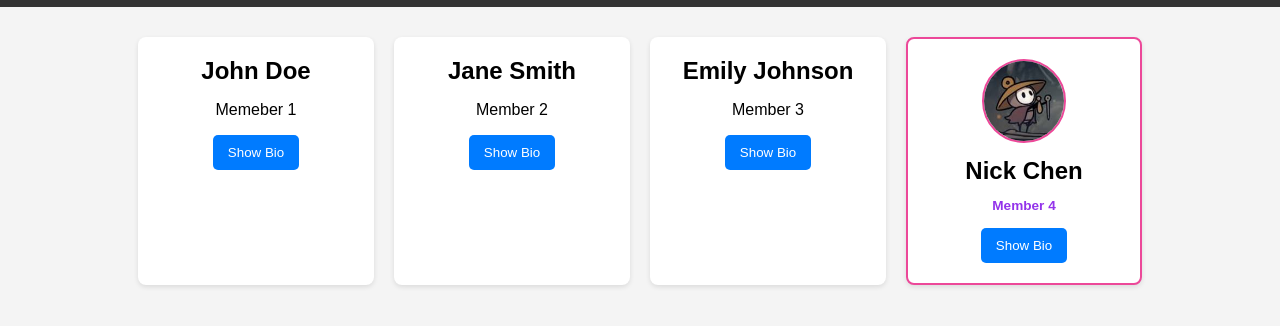
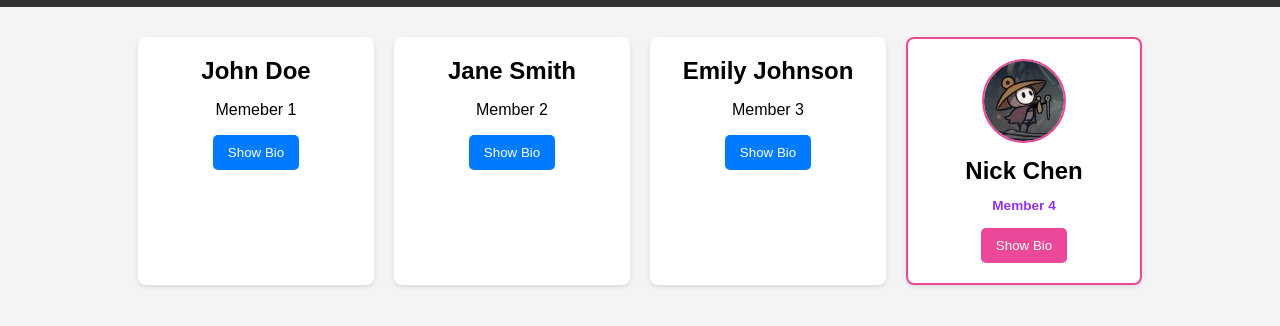
Before and after one commit to NickChen01/Group-Webpage-Activity, a plain HTML site: page index.html in a window 1280 px wide. Shown: the part 302-628 px from the top of the page. Drawn offline with Linux system fonts and the light colour scheme.

Commit message:
changed the color of the button and the button hover

```diff
--- a/styles.css
+++ b/styles.css
@@ -111,3 +111,11 @@ button:hover {
     font-weight: bold;
     margin-bottom: 15px;
 }
+
+.nick-card button {
+    background: #ec4899;
+}
+
+.nick-card button:hover {
+    background: #be185d;
+}
```
